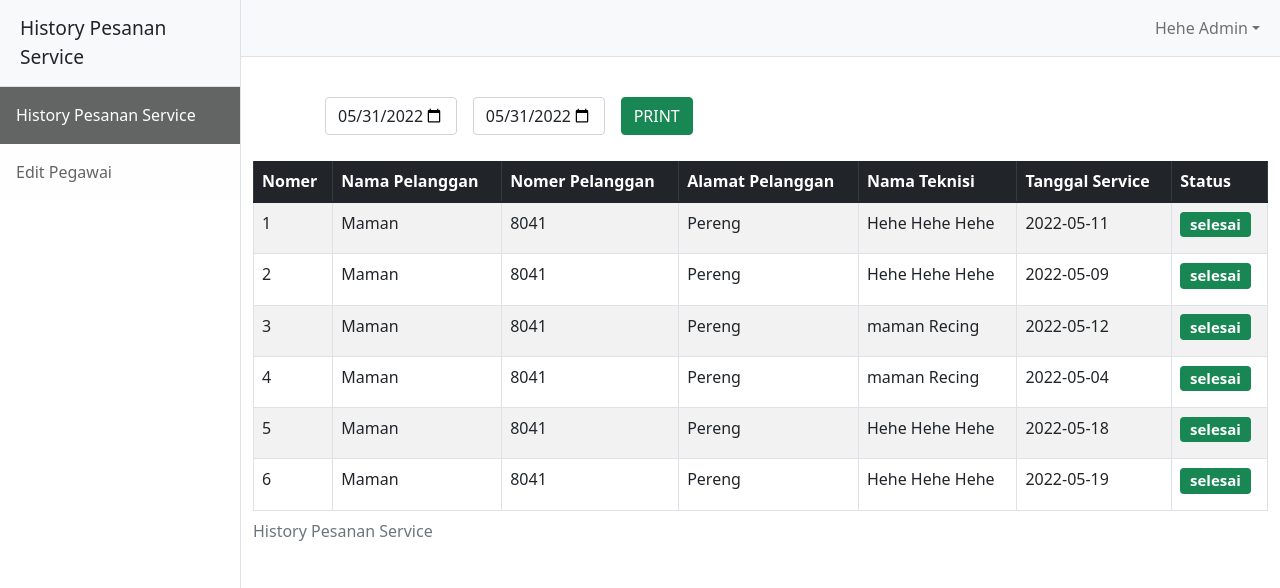
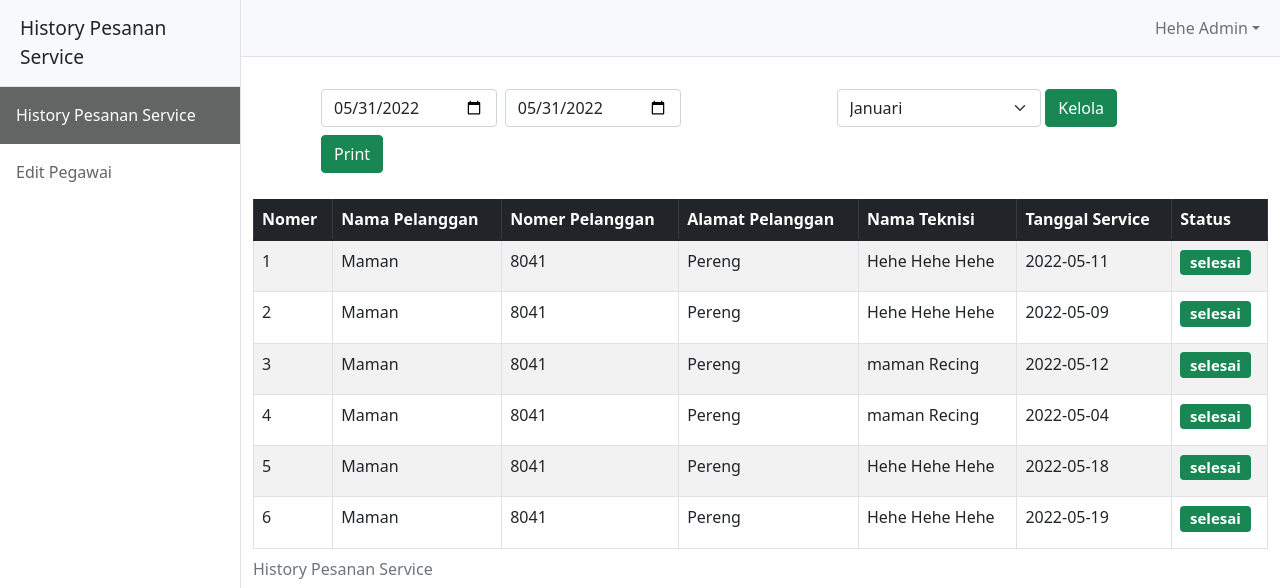
Before and after one commit to ArRahmaan17/service-null, a PHP site: page /pegawai/dashboardadmin.php in a window 1280 px wide. Shown: the top 588 px of the page. Run offline with PHP 8.4, Linux system fonts and the light colour scheme; a user stored in the database is signed in; data comes from the database, SQL or seed files in the repository.

Commit message:
Update Bug dan Add Pengelompokan data

```diff
--- a/pegawai/dashboardadmin.php
+++ b/pegawai/dashboardadmin.php
@@ -13,6 +13,15 @@ if ($_SESSION['role'] === 'admin') {
         $pesan = "Tidak Ada Service Hari ini <br> Sabar rezeki sudah ada yang ngatur";
     }
 
+    if (isset($_POST['kelola'])) {
+        $bulan = $_POST['bulan'];
+        $sql = "SELECT * FROM service JOIN pegawai ON pegawai.id_pegawai = service.id_pegawai JOIN pelanggan ON pelanggan.id_pelanggan = service.id_pelanggan WHERE `status_service` = 'selesai' AND MONTH(tanggal_service) = $bulan";
+        $exec = mysqli_query($conn, $sql);
+        $data = mysqli_fetch_all($exec, MYSQLI_ASSOC);
+        if (mysqli_num_rows($exec) > 0 ) {
+            $bulan;
+        }
+    }
     if (isset($_POST['print'])) {
         $awal = $_POST['awal'];
         $akhir = $_POST['akhir'];
@@ -20,7 +29,7 @@ if ($_SESSION['role'] === 'admin') {
         $sql = "SELECT * FROM service JOIN pelanggan ON service.id_pelanggan = pelanggan.id_pelanggan JOIN pegawai ON service.id_pegawai = pegawai.id_pegawai WHERE status_service = 'selesai' AND (tanggal_service BETWEEN '$awal' AND '$akhir')";
         $execprint = mysqli_query($conn, $sql);
         $data = mysqli_fetch_all($execprint, MYSQLI_ASSOC);
-        if (mysqli_num_rows($execprint) >= 1) {
+        if (mysqli_num_rows($execprint) > 0 ) {
             $print = "print";
         }
     }
@@ -48,6 +57,9 @@ if ($_SESSION['role'] === 'admin') {
     <style type="text/css">
         @media print{
             #sidebar-wrapper{
+                display: none;
+            }
+            div.alert-info{
                 display: none;
             }
             nav.navbar{
@@ -102,19 +114,46 @@ if ($_SESSION['role'] === 'admin') {
                 <!-- Page content-->
                 <div class="container">
                     <div class="d-none d-sm-block d-md-block">
+                        <div class="row">
+                            <div class="col">
                                 <form action="" method="post">
-                            <div class="row g-3 mx-5 px-3 my-4">
-                                <div class="col-2">
+                                    <div class="row g-2 mx-5 px-3 my-4">
+                                        <div class="col">
                                             <input type="date" class="form-control " max="<?= $tanggal ?>" name="awal" value="<?= $tanggal ?>">
                                         </div>
-                                <div class="col-2">
+                                        <div class="col">
                                             <input type="date" class="form-control" max="<?= $tanggal ?>" name="akhir" value="<?= $tanggal ?>">
                                         </div>
-                                <div class=" col-2">
-                                    <input class="btn btn-success" type="submit" name="print" value="PRINT">
+                                        <div class="col">
+                                            <input class="btn btn-success" type="submit" name="print" value="Print">
                                         </div>
                                     </div>
                                 </form>
+                            </div>
+                            <div class="col">
+                                <form action="" method="post">
+                                    <div class="row g-2 mx-5 px-3 my-4">
+                                       <select class="form-select col" name="bulan" aria-label="Default select example">
+                                            <option selected value="1">Januari</option>
+                                            <option value="2">Febuari</option>
+                                            <option value="3">Maret</option>
+                                            <option value="4">April</option>
+                                            <option value="5">Mei</option>
+                                            <option value="6">Juni</option>
+                                            <option value="7">Juli</option>
+                                            <option value="8">Agustus</option>
+                                            <option value="9">September</option>
+                                            <option value="10">Oktober</option>
+                                            <option value="11">November</option>
+                                            <option value="12">Desember</option>
+                                        </select>
+                                        <div class=" col">
+                                            <input class="btn btn-success" type="submit" name="kelola" value="Kelola">
+                                        </div>
+                                    </div>
+                                </form>
+                            </div>
+                        </div>
                     </div>
                     <div class="m-4 d-block d-sm-none alert alert-info" role="alert">
                         fitur print hanya bisa digunakan di laptop atau tablet
```
Lines whose indentation alone changed are shown as unchanged.
